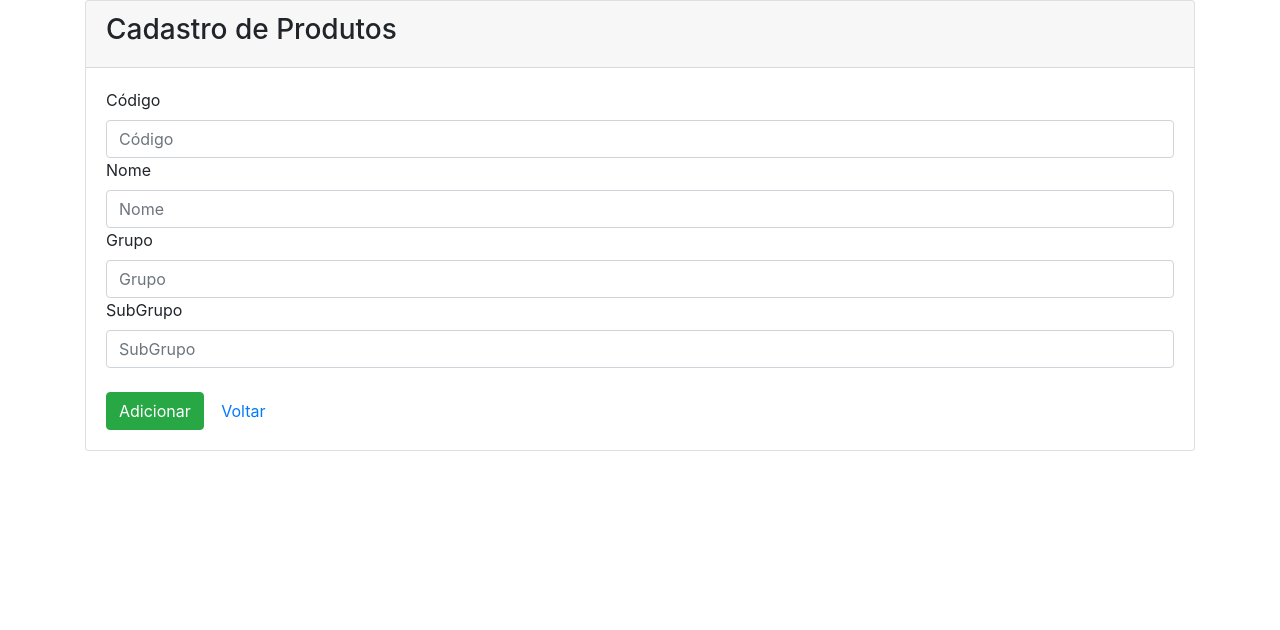
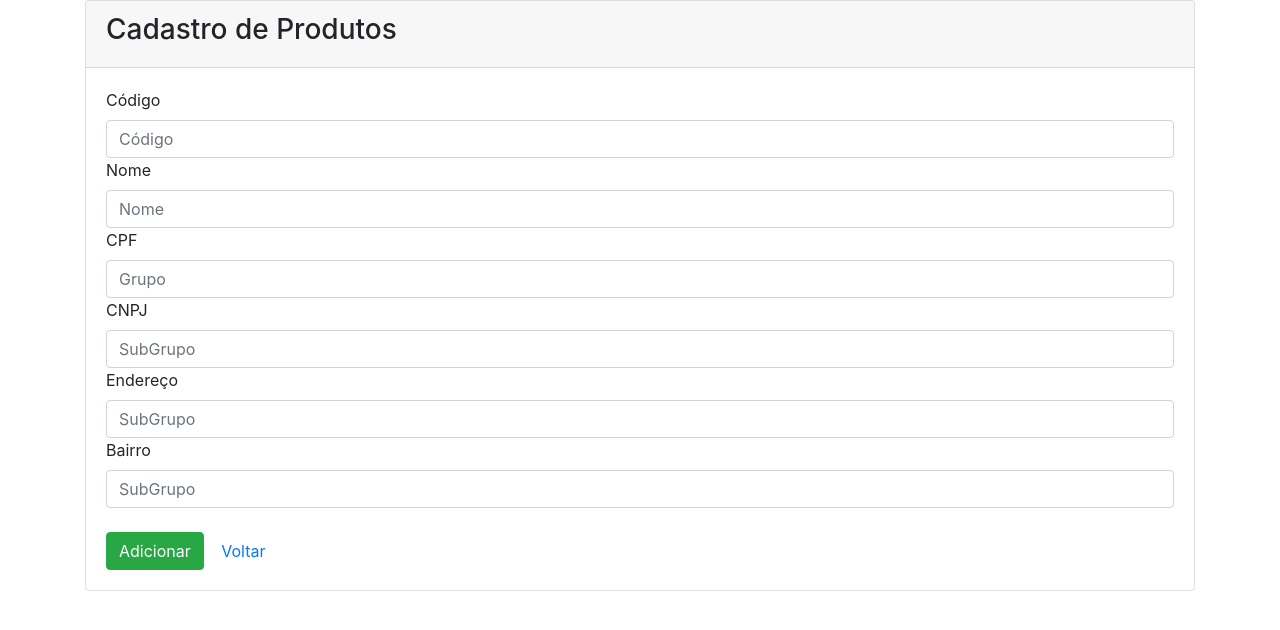
Before and after one commit to g4brielklein/ads-ulbra, a PHP site: page /createProd.php in a window 1280 px wide. Shown: the top 630 px of the page. Run offline with PHP 8.4, Linux system fonts and the light colour scheme.

Commit message:
Programação WEB

```diff
--- a/programacao-web/aula-20/createProd.php
+++ b/programacao-web/aula-20/createProd.php
@@ -17,7 +17,7 @@
             <div class="card-body">
             <form class="form-horizontal" action="createCat.php" method="post">
 
-                <div class="control-group <?php echo !empty($CatCodigoErro)?'error ' : '';?>">
+                <div class="control-group <?php echo !empty($CliCodigoErro)?'error ' : '';?>">
                     <label class="control-label">Código</label>
                     <div class="controls">
                         <input size="50" class="form-control" name="CatCodigo" type="text" placeholder="Código" required="" value="<?php echo !empty($CatCodigo)?$CatCodigo: '';?>">
@@ -27,7 +27,7 @@
                     </div>
                 </div>
 
-                <div class="control-group <?php echo !empty($CatNomeErro)?'error ' : '';?>">
+                <div class="control-group <?php echo !empty($CliNomeErro)?'error ' : '';?>">
                     <label class="control-label">Nome</label>
                     <div class="controls">
                         <input size="50" class="form-control" name="CatNome" type="text" placeholder="Nome" required="" value="<?php echo !empty($CatNome)?$CatNome: '';?>">
@@ -37,8 +37,8 @@
                     </div>
                 </div>
 
-                <div class="control-group <?php echo !empty($CatGrupoErro)?'error ': '';?>">
-                    <label class="control-label">Grupo</label>
+                <div class="control-group <?php echo !empty($CliCPFErro)?'error ': '';?>">
+                    <label class="control-label">CPF</label>
                     <div class="controls">
                         <input size="80" class="form-control" name="CatGrupo" type="text" placeholder="Grupo" required="" value="<?php echo !empty($CatGrupo)?$CatGrupo: '';?>">
                         <?php if(!empty($CatGrupoErro)): ?>
@@ -47,12 +47,30 @@
                     </div>
                 </div>
 
-                <div class="control-group <?php echo !empty($CatSubGrupoErro)?'error ': '';?>">
-                    <label class="control-label">SubGrupo</label>
+                <div class="control-group <?php echo !empty($CliCNPJErro)?'error ': '';?>">
+                    <label class="control-label">CNPJ</label>
                     <div class="controls">
                         <input size="35" class="form-control" name="CatSubGrupo" type="text" placeholder="SubGrupo" required="" value="<?php echo !empty($CatSubGrupo)?$CatSubGrupo: '';?>">
                         <?php if(!empty($CatSubGrupoErro)): ?>
                             <span class="help-inline"><?php echo $CatSubGrupoErro;?></span>
+                            <?php endif;?>
+                    </div>
+                </div>
+                <div class="control-group <?php echo !empty($CliEnderecoErro)?'error ': '';?>">
+                    <label class="control-label">Endereço</label>
+                    <div class="controls">
+                        <input size="35" class="form-control" name="CatSubGrupo" type="text" placeholder="SubGrupo" required="" value="<?php echo !empty($CatSubGrupo)?$CatSubGrupo: '';?>">
+                        <?php if(!empty($CatSubGrupoErro)): ?>
+                            <span class="help-inline"><?php echo $CatSubGrupoErro;?></span>
+                            <?php endif;?>
+                    </div>
+                </div>
+                <div class="control-group <?php echo !empty($CliBairroErro)?'error ': '';?>">
+                    <label class="control-label">Bairro</label>
+                    <div class="controls">
+                        <input size="35" class="form-control" name="CatSubGrupo" type="text" placeholder="SubGrupo" required="" value="<?php echo !empty($CliBairro)?$CliBairro: '';?>">
+                        <?php if(!empty($CliBairroErro)): ?>
+                            <span class="help-inline"><?php echo $CliBairroErro;?></span>
                             <?php endif;?>
                     </div>
                 </div>
```
Also changed, not shown: 3 other files.
